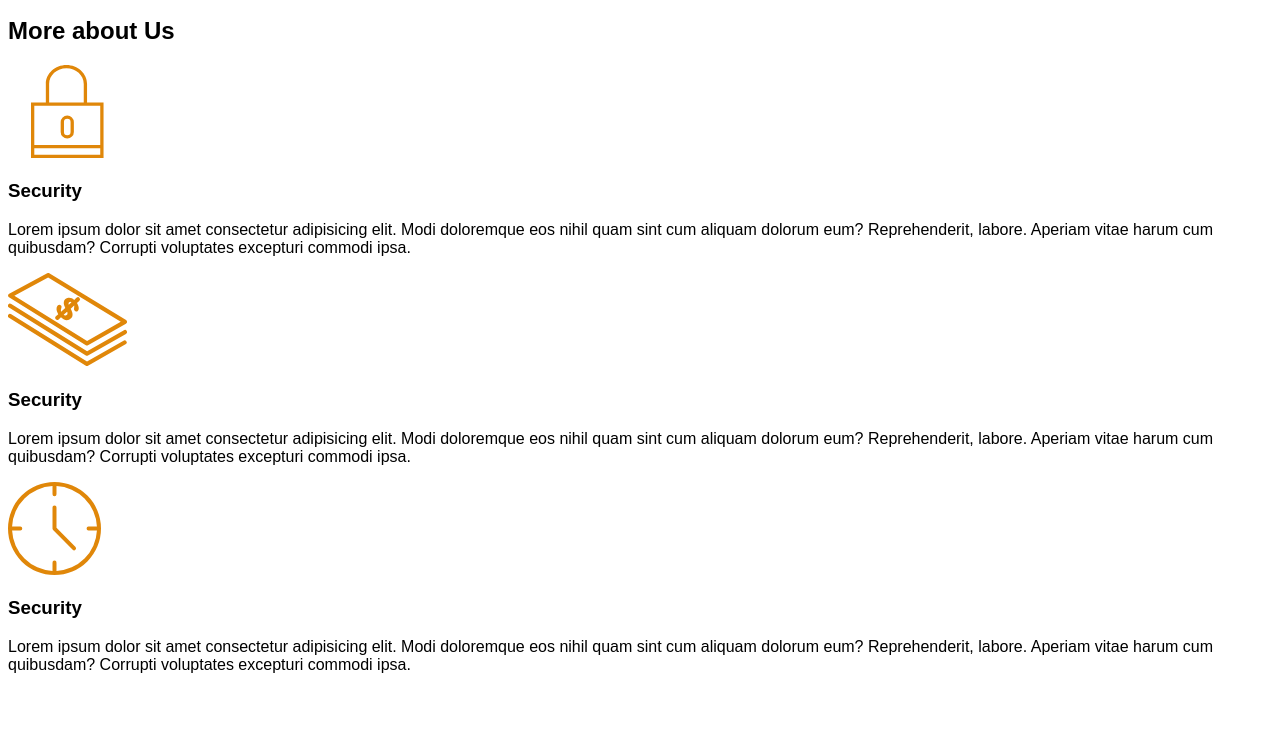
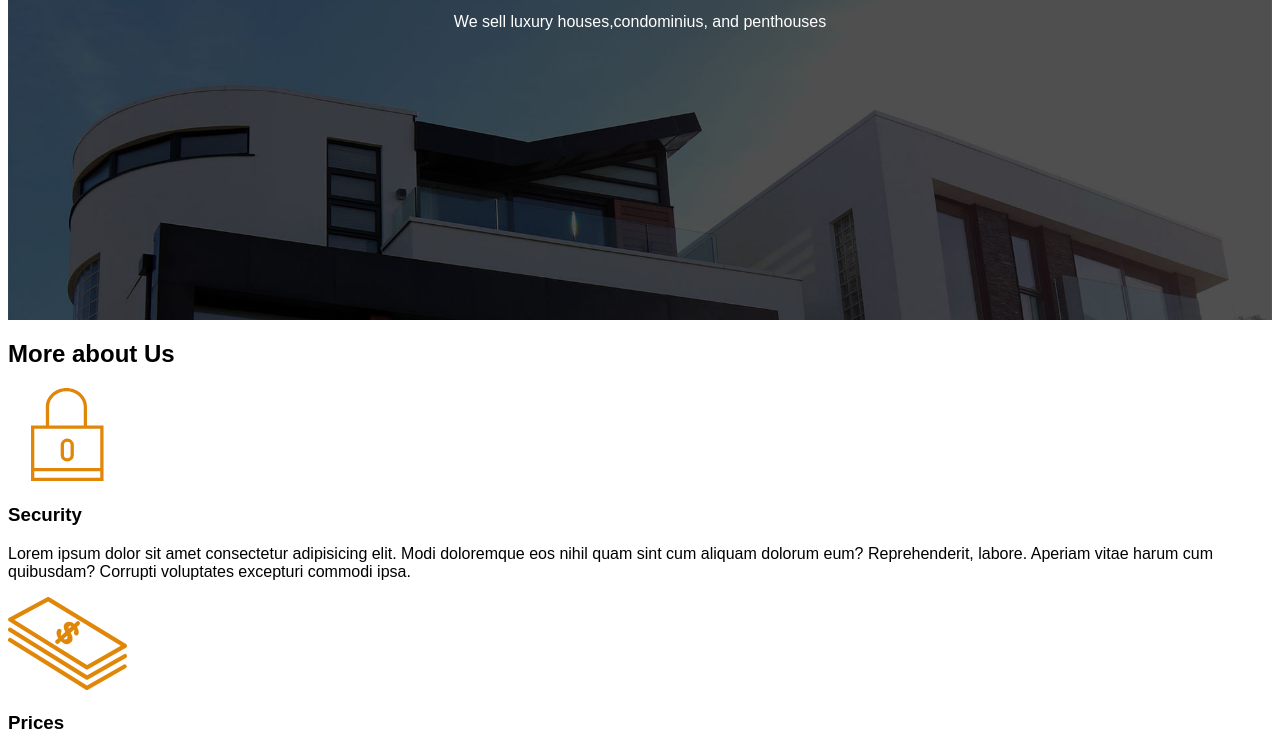
Before and after one commit to rhurtado87/realEstate-ch45, a plain HTML site: page index.html in a window 1280 px wide. Shown: the part 101-851 px from the top of the page. Before the commit the page ends 800 px from the top, so only its background shows below. Drawn offline with Linux system fonts and the light colour scheme.

Commit message:
Add files via upload

```diff
--- a/index.html
+++ b/index.html
@@ -7,13 +7,14 @@
     <title>RealEstats</title>
 </head>
 <body>
-    <header>
+    <header class="site-init">
         <h1>RealEstate</h1>
         <nav>
             <a href="#">About</a>
             <a href="#">Blog</a>
             <a href="#">Contact</a>
         </nav>
+        <p>We sell luxury houses,condominius, and penthouses</p>
     </header>
 
     <main>
@@ -29,14 +30,14 @@
         <div>
             <div>
                 <img src="img/icon2.svg" alt="security icon">
-                <h3>Security</h3>
+                <h3>Prices</h3>
                 <p>Lorem ipsum dolor sit amet consectetur adipisicing elit. Modi doloremque eos nihil quam sint cum aliquam dolorum eum? Reprehenderit, labore. Aperiam vitae harum cum quibusdam? Corrupti voluptates excepturi commodi ipsa.</p>
             </div>
         </div>
         <div>
             <div>
                 <img src="img/icon3.svg" alt="security icon">
-                <h3>Security</h3>
+                <h3>Time</h3>
                 <p>Lorem ipsum dolor sit amet consectetur adipisicing elit. Modi doloremque eos nihil quam sint cum aliquam dolorum eum? Reprehenderit, labore. Aperiam vitae harum cum quibusdam? Corrupti voluptates excepturi commodi ipsa.</p>
             </div>
         </div>
--- a/mystyle.css
+++ b/mystyle.css
@@ -1,3 +1,11 @@
 body{
     font-family: Arial;
 }
+/*header*/
+.site-init{
+    background-image: url(img/header.jpg);
+    background-size: cover;
+    height: 400px;
+    text-align: center;
+    color: white;
+}
```
